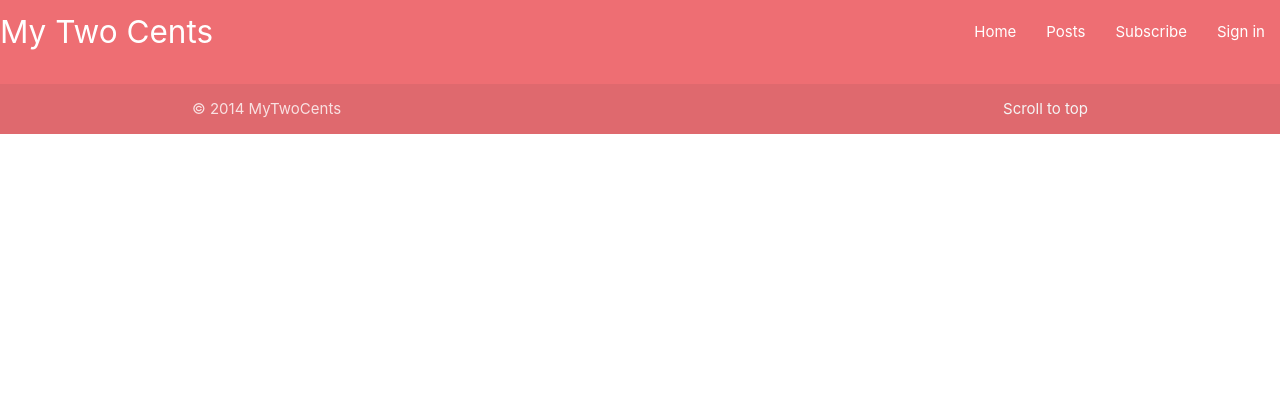
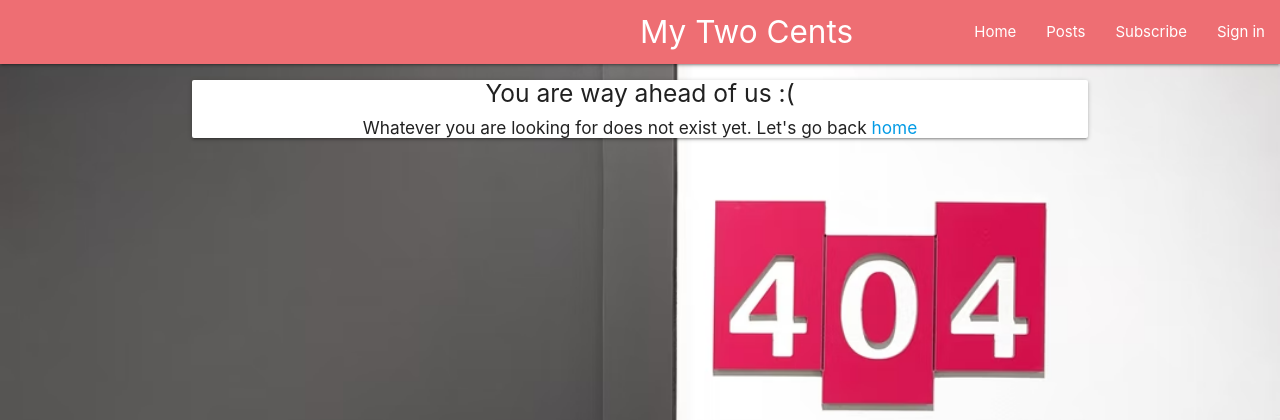
Before and after one commit to sharonkorir/my-two-cents, a Flask app: template app/templates/fourOwfour.html in a window 1280 px wide. Shown: the top 420 px of the page. Run offline with Flask 2, Linux system fonts and the light colour scheme; the template is opened without the code that fills it, so the values that code supplies are empty.

Commit message:
create error 404 page

```diff
--- a/app/templates/base.html
+++ b/app/templates/base.html
@@ -27,13 +27,6 @@
 
       {% endblock %}
 
-
-      {% block footer %}
-
-          {% include "footer.html" %}
-
-      {% endblock %}
-
       {% block scripts %}
       <!--<script src="https://cdn.jsdelivr.net/npm/bootstrap@5.0.2/dist/js/bootstrap.bundle.min.js" integrity="sha384-MrcW6ZMFYlzcLA8Nl+NtUVF0sA7MsXsP1UyJoMp4YLEuNSfAP+JcXn/tWtIaxVXM" crossorigin="anonymous"></script>
       <script src="https://cdn.jsdelivr.net/npm/@popperjs/core@2.9.2/dist/umd/popper.min.js" integrity="sha384-IQsoLXl5PILFhosVNubq5LC7Qb9DXgDA9i+tQ8Zj3iwWAwPtgFTxbJ8NT4GN1R8p" crossorigin="anonymous"></script>
--- a/app/templates/fourOwfour.html
+++ b/app/templates/fourOwfour.html
@@ -4,4 +4,15 @@
 
 <!--error message here-->
 
+<body style="text-align: center; background-image: url(../static/photos/404.jpg); background-repeat: no-repeat; background-size: cover">
+  <div class="container" style="vertical-align: middle;">
+    <div class="row">
+      <div class="card">
+        <h5>You are way ahead of us :(</h5>
+        <h6>Whatever you are looking for does not exist yet. Let's go back <a href="/">home</a></h6>
+      </div>
+    </div>
+  </div>
+</body>
+
 {% endblock %}
--- a/app/templates/index.html
+++ b/app/templates/index.html
@@ -29,3 +29,9 @@
   </div>
 
 {% endblock%}
+
+{% block footer %}
+
+    {% include "footer.html" %}
+
+{% endblock %}
```
Also changed, not shown: app/static/photos/404.jpg (added).
